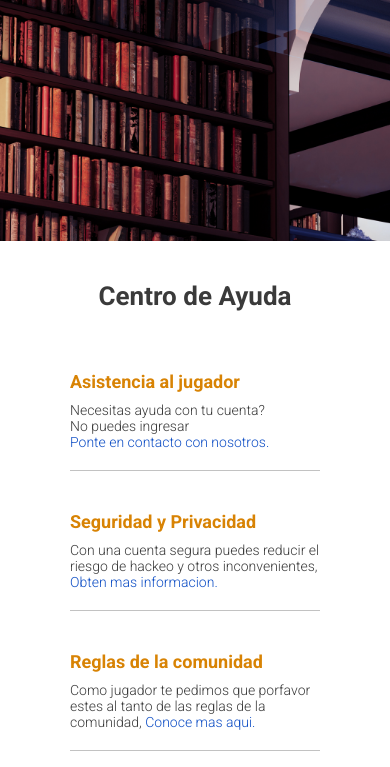
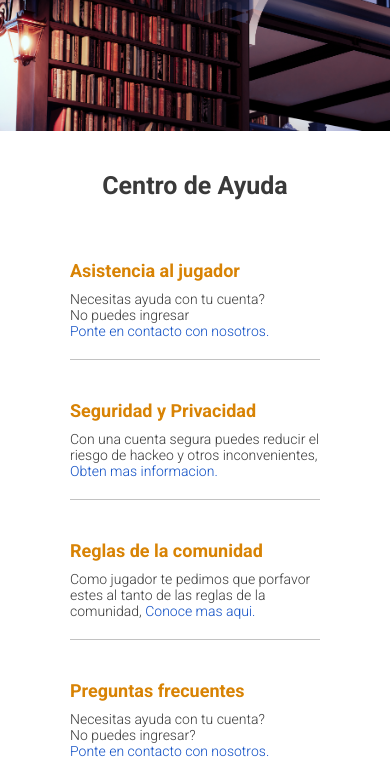
Before and after one commit to DeivPrg/proyecto-final_desarrollo_web, a website: page pages/ayuda.html in a window 390 px wide. Shown: the part 77-844 px from the top of the page. Drawn offline with Linux system fonts and the light colour scheme.

Commit message:
ayuda-solucion-media-queries

```diff
--- a/scss/componentes/_mediaqueries.scss
+++ b/scss/componentes/_mediaqueries.scss
@@ -496,8 +496,12 @@
             .main_ayuda{
 
                 h3{
-                    font-size: 26px;
+                    font-size: 25px;
                     margin: 40px 0;
+                }
+
+                .backg_ayuda {
+                    height: 150px;
                 }
 
                 .ayuda_text-conteiner {
```
Also changed, not shown: pages/contacto.html (+1 -1 lines), css/main.css.
